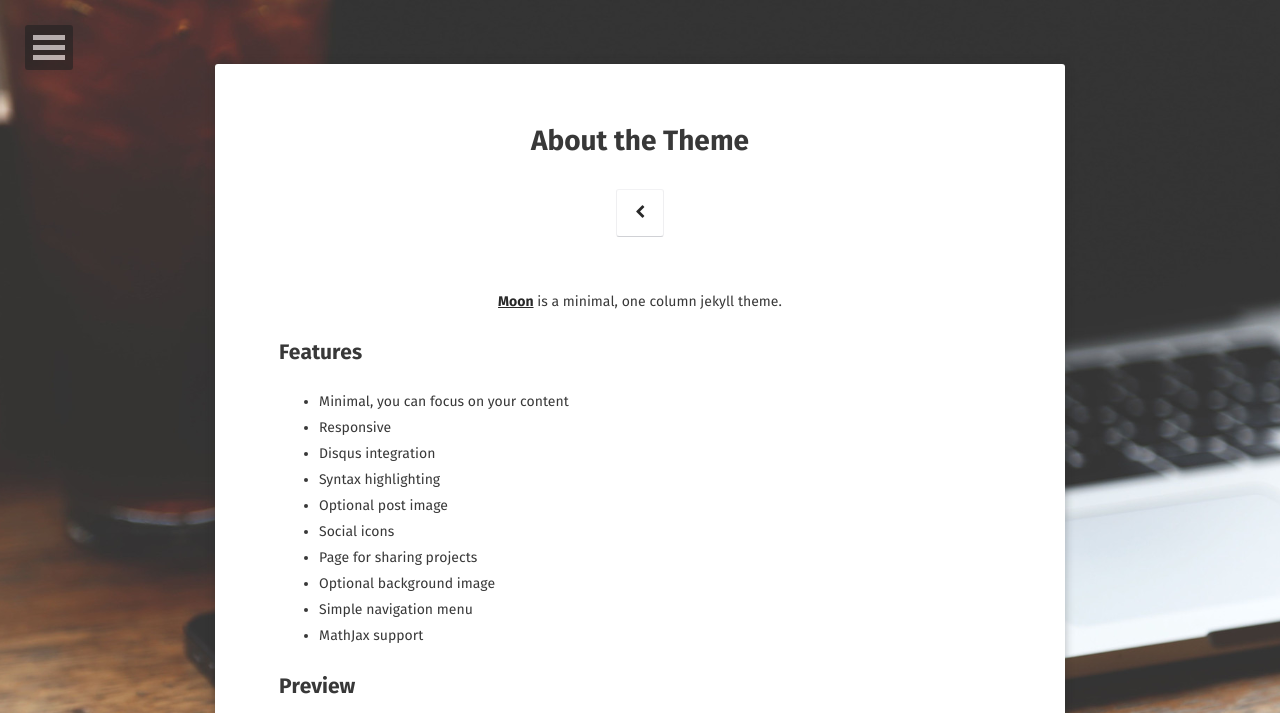
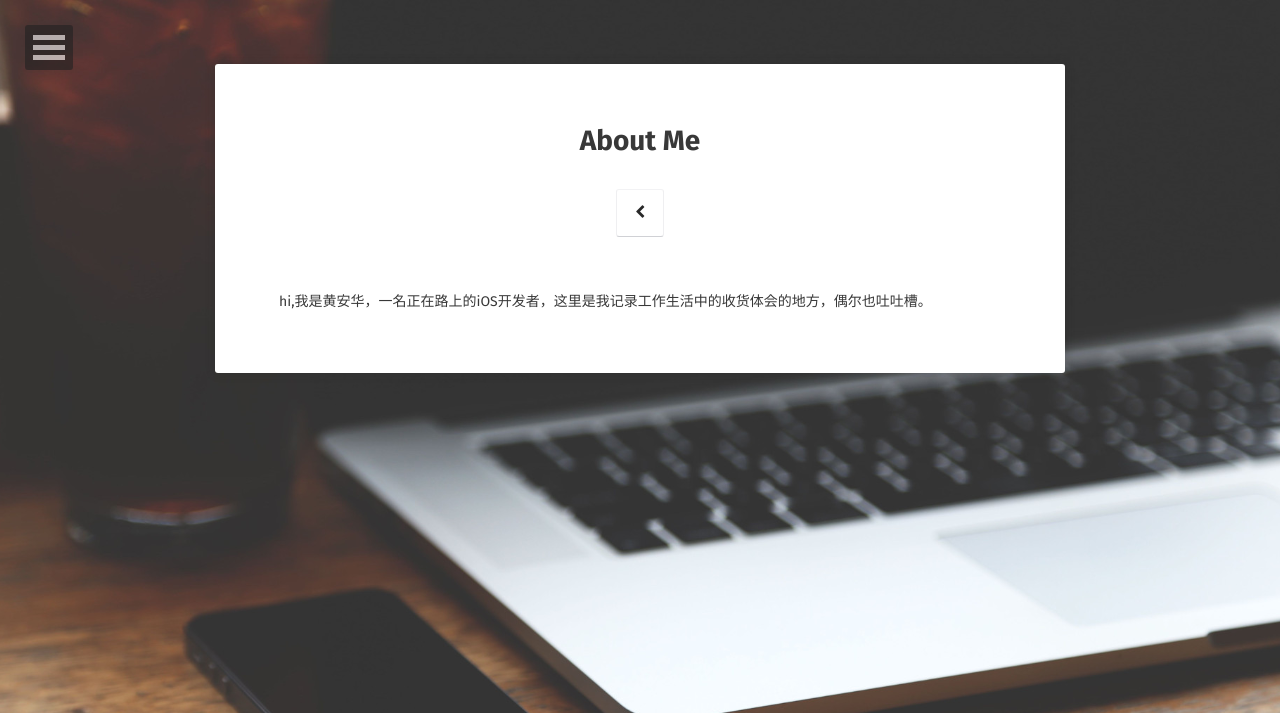
Before and after one commit to nuclearDev/nuclearDev.github.io, a Jekyll site: the page built from about/index.md, in a window 1280 px wide. Shown: the top 713 px of the page. Built offline with Jekyll 4.4.1, drawn with Linux system fonts in a browser that asks for light colours; some web fonts are replaced; some of the changed text lies outside the part shown; grey boxes are pictures that could not be loaded.

Commit message:
Update index.md

```diff
--- a/about/index.md
+++ b/about/index.md
@@ -1,37 +1,8 @@
 ---
 layout: page
-title: About the Theme
-tags: [about, Jekyll, theme, moon]
+title: About Me
+tags: [about nucluearDev]
 date: 2016-03-21
 comments: false
 ---
-
-<center><a href="http://taylantatli.github.io/Moon"><b>Moon</b></a> is a minimal, one column jekyll theme.</center>
-
-## Features
-* Minimal, you can focus on your content
-* Responsive
-* Disqus integration
-* Syntax highlighting
-* Optional post image
-* Social icons
-* Page for sharing projects
-* Optional background image
-* Simple navigation menu
-* MathJax support
-
-## Preview
-
-{% capture images %}
-    https://cloud.githubusercontent.com/assets/754514/14509720/61c61058-01d6-11e6-93ab-0918515ecd56.png
-    https://cloud.githubusercontent.com/assets/754514/14509716/61ac6c8e-01d6-11e6-879f-8308883de790.png
-{% endcapture %}
-{% include gallery images=images caption="Screenshots of Moon Theme" cols=2 %}
-
-See a [live version of Moon](http://taylantatli.github.io/Moon) hosted on GitHub.
-
-## Getting Started
-
-To learn how to install and use this theme check out the [Setup Guide](http://taylantatli.me/Moon/moon-theme/) for more information.
-
-[Install Moon](https://github.com/TaylanTatli/Moon){: .btn}
+hi,我是黄安华，一名正在路上的iOS开发者，这里是我记录工作生活中的收货体会的地方，偶尔也吐吐槽。
```
